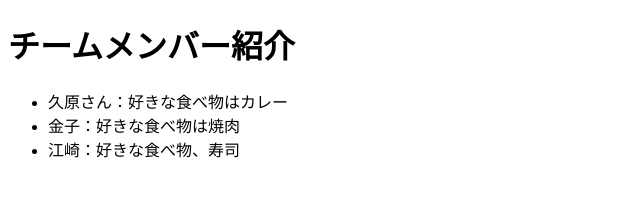
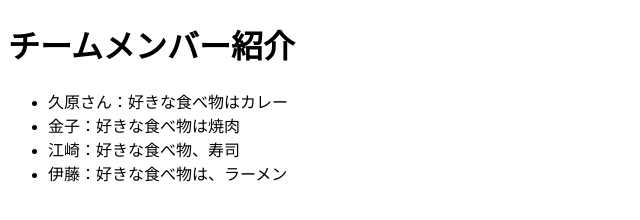
Before and after one commit to yuyakanko/19kadai, a plain HTML site: page index.html in a window 1280 px wide. Shown: the whole page, without its empty margins (0-640 px from the left). Drawn offline with Linux system fonts and the light colour scheme.

Commit message:
Update index.html

```diff
--- a/index.html
+++ b/index.html
@@ -12,6 +12,7 @@
         <li>久原さん：好きな食べ物はカレー</li>
         <li>金子：好きな食べ物は焼肉</li>
         <li>江崎：好きな食べ物、寿司</li>
+        <li>伊藤：好きな食べ物は、ラーメン</li>
     </ul>
 </body>
 </html>
```
